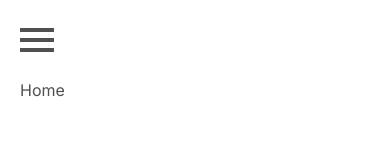
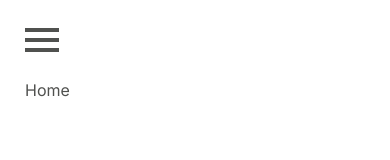
Before and after one commit to Lucas-Argerich/react-ecommerce-2, a React (Create React App) app: page / in a window 390 px wide. Shown: the top 160 px of the page. Built offline with nearby package versions, Linux system fonts and the light colour scheme.

Commit message:
wider mobile margin-x

```diff
--- a/src/components/navBar/index.jsx
+++ b/src/components/navBar/index.jsx
@@ -9,7 +9,7 @@ const Header = styled.header`
   display: flex;
   justify-content: space-between;
   align-items: center;
-  padding: 0 20px;
+  padding: 0 25px;
 
   @media (min-width: 768px) {
     padding: 0 40px;
--- a/src/pages/styledTemplate/index.jsx
+++ b/src/pages/styledTemplate/index.jsx
@@ -3,7 +3,7 @@ import styled from "styled-components";
 
 const Main = styled.main`
   flex-grow: 1;
-  margin: 0 20px;
+  margin: 0 25px;
 
   @media (min-width: 768px) {
     margin: 0 40px;
```
